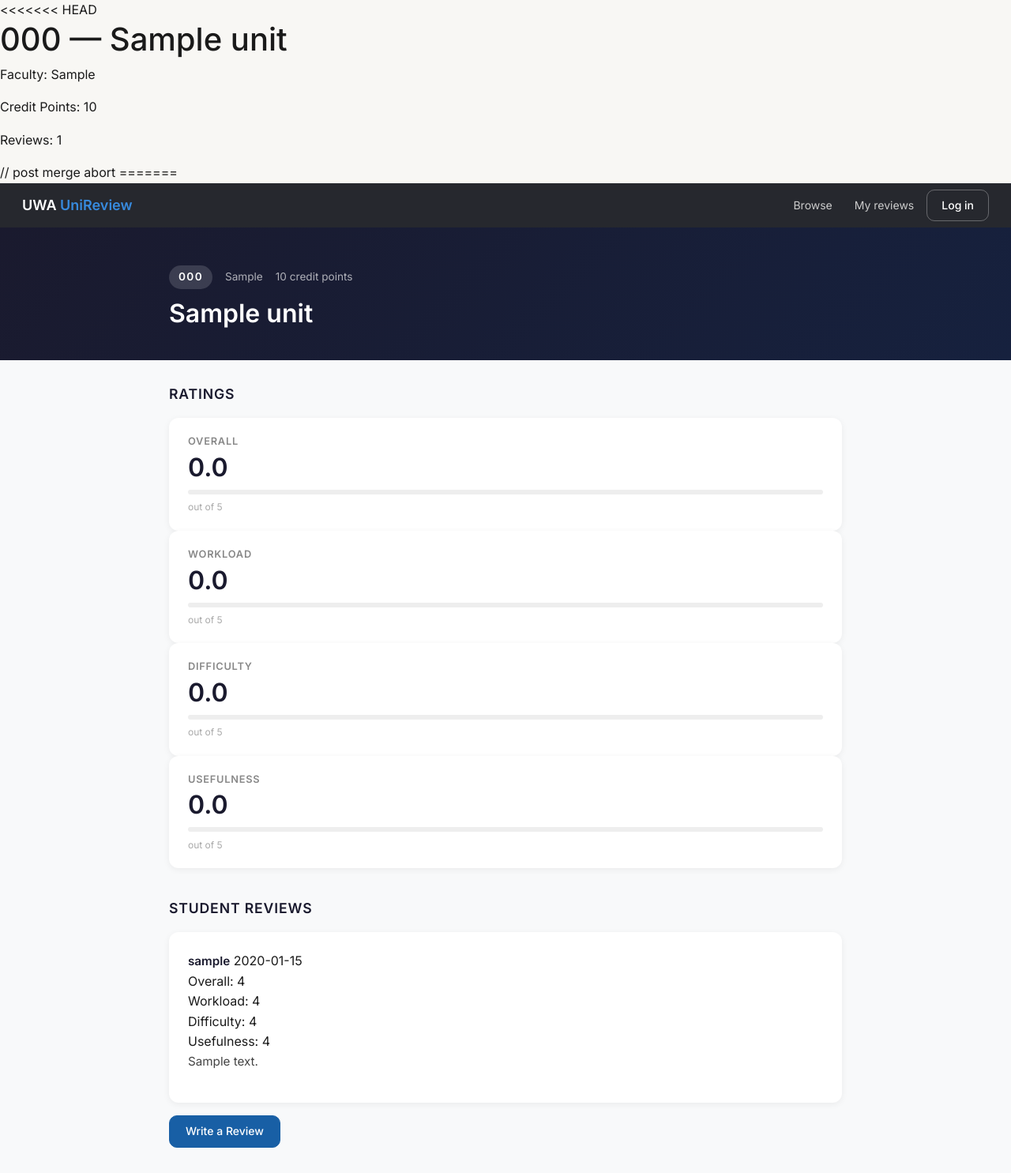
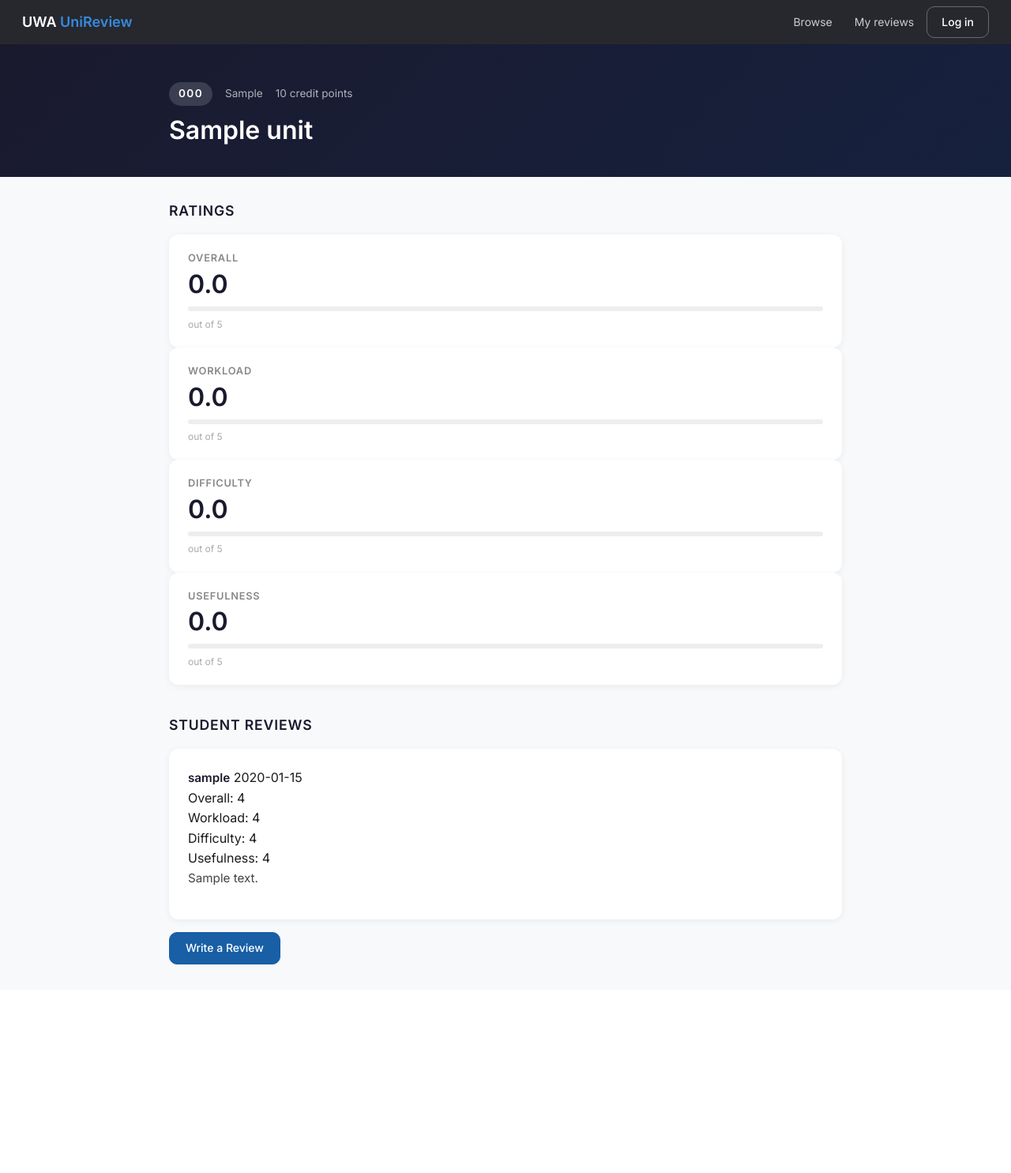
Before and after one commit to nisorathiya/uwa-unireview, a Flask app: template app/templates/unit.html in a window 1280 px wide. Shown: the whole page at 79% size. After the commit the page ends 1221 px from the top, so only its background shows below. Run offline with Flask 3, Linux system fonts and the light colour scheme; tables that the repository leaves empty hold one stand-in row (values such as "Sample post"); the template is opened without the code that fills it: values that come from a table or form of the project are taken from there, most other values are stand-ins (such as "Sample title", 1, 10 or a date in 2020).

Commit message:
merge main — replace placeholder unit.html with Ailee's template

```diff
--- a/app/templates/unit.html
+++ b/app/templates/unit.html
@@ -1,16 +1,3 @@
-<<<<<<< HEAD
-<!doctype html>
-<html>
-  <body>
-    <h1>{{ unit.code }} — {{ unit.name }}</h1>
-    <p>Faculty: {{ unit.faculty }}</p>
-    <p>Credit Points: {{ unit.credit_points }}</p>
-    <p>Reviews: {{ reviews|length }}</p>
-  </body>
-</html>
-
-// post merge abort
-=======
 {% extends "base.html" %}
 
 {% block extra_css %}
@@ -108,4 +95,3 @@
     </div>
 </div>
 {% endblock %}
->>>>>>> main
```
